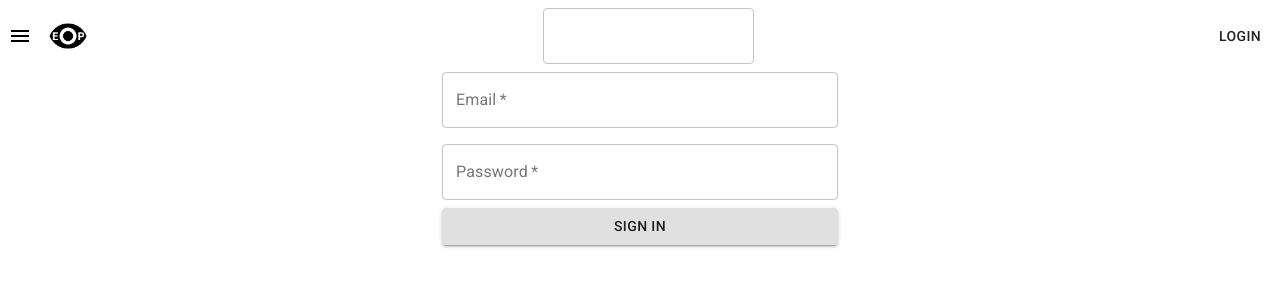
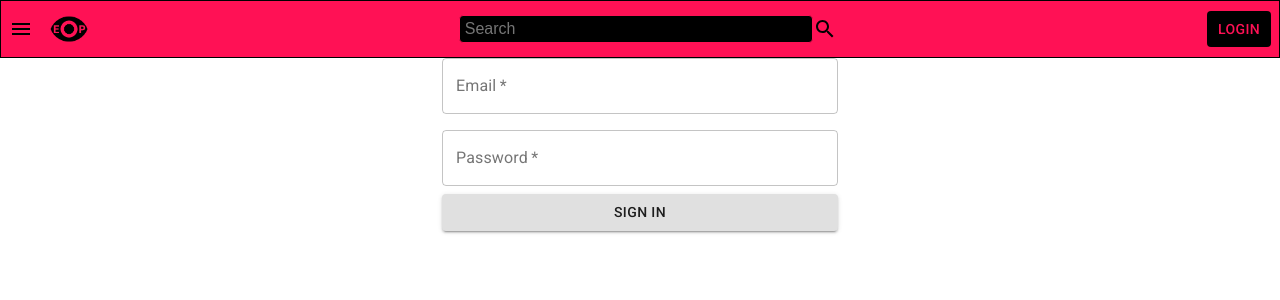
Before and after one commit to algorithmike/eop-frontend, a React (Create React App) app: page /login in a window 1280 px wide. Shown: the top 300 px of the page. Built offline with nearby package versions, Linux system fonts and the light colour scheme; what apollo-upload-client would draw is missing.

Commit message:
header style

```diff
--- a/src/components/Header.jsx
+++ b/src/components/Header.jsx
@@ -15,9 +15,20 @@ const Header = (props) => {
   }
   return (
     <div className="header">
-      <div className="menu">
+      <div className="header__menu">
         <MenuIcon />
-        <img alt="EOP logo" src="eop_logo.png"/>
+        <img className="logo" alt="EOP logo" src="eop_logo.png"/>
+      </div>
+      <Search />
+      <div className="header__logUser">
+        {
+            props.me.token
+            ? <Button onClick={logout}>Logout</Button>
+            : <Link to="/login">
+              <Button>Login</Button>
+            </Link>
+          }
+      </div>
         {/* <Link to="/about">
           <Button>About</Button>
         </Link>
@@ -36,19 +47,6 @@ const Header = (props) => {
         <Link to="/upload">
           <Button>Test Upload</Button>
         </Link> */}
-      </div>
-      <div className="searchFilters">
-        <Search />
-      </div>
-      <div className="logUser">
-        {
-            props.me.token
-            ? <Button onClick={logout}>Logout</Button>
-            : <Link to="/login">
-              <Button>Login</Button>
-            </Link>
-          }
-      </div>
     </div>
   )
 };
--- a/src/components/Search.jsx
+++ b/src/components/Search.jsx
@@ -1,18 +1,25 @@
+import React from 'react';
 import { connect } from 'react-redux';
-import { TextField } from '@material-ui/core'
+import SearchIcon from '@material-ui/icons/Search';
 
+import '../styles/Search.scss';
 import { updateFilter } from '../store/slices/filter'
 
 
 const Search = (props) => {
   return (
-      <TextField
+    <div className="mainSearch">
+      <input
+        className="filterInput"
+        placeholder="Search"
         variant="outlined"
         onChange={(e) => {
           props.updateFilter({ text: e.target.value })
         }}
         value={props.filters.text}
       />
+      <SearchIcon />
+    </div>
   );
 };
 
--- a/src/styles/Header.scss
+++ b/src/styles/Header.scss
@@ -1,10 +1,14 @@
+@import './themeColors.scss';
+
 .header {
     display: flex;
     align-items: center;
     justify-content: space-between;
     padding: 0.5rem;
+    background-color: $primaryThemeColor;
+    border: 1pt solid black;
 
-    .menu {
+    .header__menu {
         display: flex;
         align-items: center;
 
@@ -15,13 +19,12 @@
         }
     }
 
-    .searchFilters{
+    .header__logUser{
         display: flex;
         align-items: center;
-    }
-
-    .logUser{
-        display: flex;
-        align-items: center;
+        Button {
+            color: $primaryThemeColor;
+            background-color: black;
+        }
     }
 }
--- /dev/null
+++ b/src/styles/Search.scss
@@ -0,0 +1,20 @@
+@import './themeColors.scss';
+
+.mainSearch {
+    display: flex;
+    align-items: center;
+    width: 30%;
+    padding: 0;
+
+    input {
+        color: $primaryThemeColor;
+        font-size: 1rem;
+        background-color: black;
+        border-radius: 4px;
+        height: 1rem;
+        border: 1px solid $primaryThemeColor;
+        flex: 1;
+        margin: 0;
+        padding: 5px;
+    }
+}
--- /dev/null
+++ b/src/styles/themeColors.scss
@@ -0,0 +1,2 @@
+$primaryThemeColor: #FF1155;
+$primaryThemeColorShadow: #660022
```
